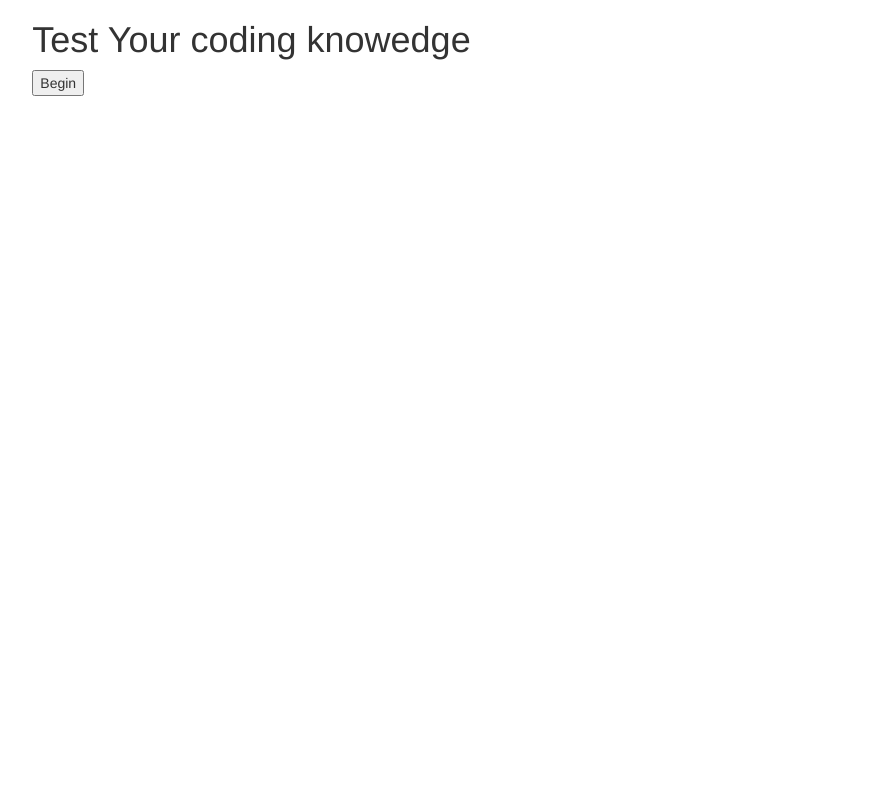
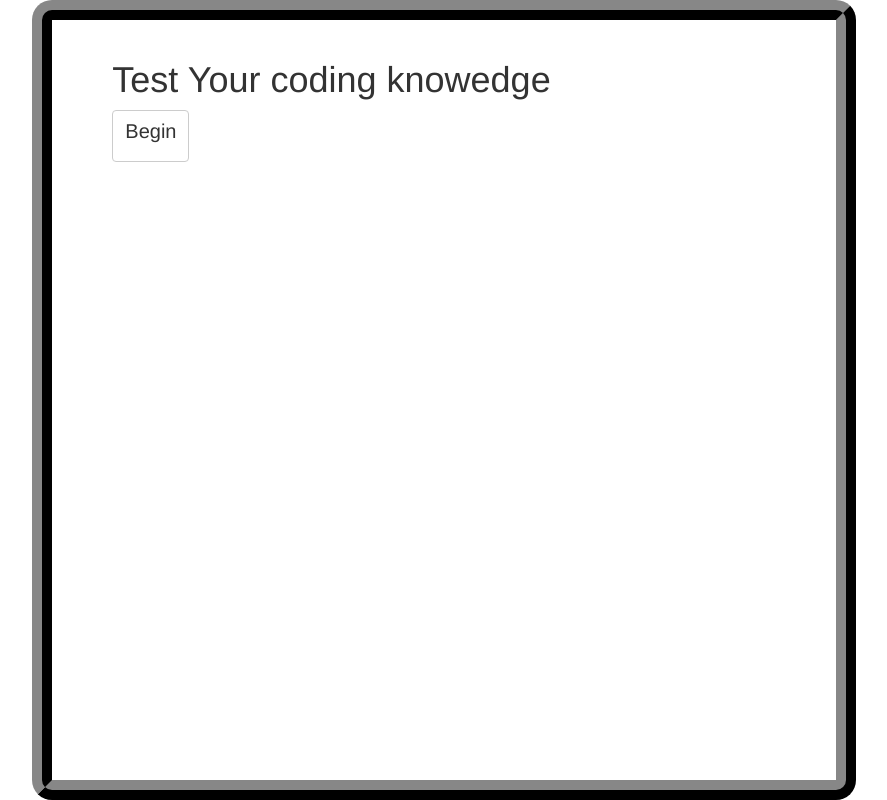
Before and after one commit to bspille/TriviaGame, a PHP site: page / in a window 1280 px wide. Shown: the whole page, without its empty margins (196-1083 px from the left). Run offline with PHP 8.4, Linux system fonts and the light colour scheme; some libraries are stand-ins or nearby versions.

Commit message:
Added style to the game

```diff
--- a/assets/css/style.css
+++ b/assets/css/style.css
@@ -1,4 +1,26 @@
+.btn {
+	/*allows the button text to wrap*/
+	white-space: normal;
+}
+p {
+	font-size: 20px;
+}
 li {
 	font-size: 20px;
 	line-height: 2;
 }
+#wrapper {
+	background-image: url("");
+}
+#game-zone {
+	border-radius: 20px;
+	border: 20px ridge #333;
+	height: 100%;
+	padding: 20px;
+}
+.rmText, .winner, .loser, .timesUp, .question-display, .correction, .stat, .report {
+	padding-left: 40px;
+}
+.start {
+	margin-left: 40px;
+}
--- a/assets/javascript/app.js
+++ b/assets/javascript/app.js
@@ -30,7 +30,7 @@ var trivia = {
 	initial: 		function() {
 						// displays initial text and start button
 						trivia.display.append("<h1 class='rmText'>Test Your coding knowedge</h1>");
-						trivia.display.append("<button class='start'>Begin</button>");
+						trivia.display.append("<button class='btn btn-default start'><p>Begin</p></button>");
 						trivia.start();
 					},
 
@@ -83,13 +83,13 @@ var trivia = {
 						trivia.roundTime = setTimeout(trivia.after, 15000);
 						trivia.randomI();
 						trivia.display.append('<h2 class="question-display">' + questions[trivia.question].question + '</h2>');
-						trivia.display.append('<ol class="answers"></ol>')
+						trivia.display.append('<ol class="answers" type="A"></ol>')
 						// loops through the answers array for the selected questions and writes them in a random order
 						for (var i = 0; i < questions[trivia.question].answers.length; i++) {
 							trivia.randomJ();
-							var newAnswer = $('<li class="answer">' +
+							var newAnswer = $('<li class="answer"><button class="btn btn-default"><p>' +
 											questions[trivia.question].answers[trivia.answer] +
-											'</li>');
+											'</p></button></li>');
 							// adds value to the correct answers
 							if (trivia.answer == 0) {
 								newAnswer.attr('correct', "true");
@@ -132,7 +132,7 @@ var trivia = {
 								trivia.correct++;
 							break;
 							case 'false':
-								trivia.display.append('<h1 class="looser">Wrong answer!</h1>');
+								trivia.display.append('<h1 class="loser">Wrong answer!</h1>');
 								trivia.display.append('<h2 class="correction">The correct answer was:')
 								trivia.display.append('<h2 class="correction">' + questions[trivia.question].answers[0] + '</h2>');
 								trivia.wrong++;
@@ -154,7 +154,7 @@ var trivia = {
 				trivia.display.append('<h1 class="report">Results</h1>');
 				trivia.display.append('<h2 class="stat">Correct answers: ' + trivia.correct + '</h2>');
 				trivia.display.append('<h2 class="stat">Wrong answers: ' + trivia.wrong + '</h2');
-				trivia.display.append('<button class="start">Restart</button>');
+				trivia.display.append('<button class="btn btn-default start"><p>Restart</p></button>');
 				trivia.start()
 				}
 
--- a/index.html
+++ b/index.html
@@ -5,6 +5,9 @@
 	<link rel="icon" type="images/x-ico" href="assets/images/favicon.ico"/>
 
 	<link href="https://maxcdn.bootstrapcdn.com/bootstrap/3.3.7/css/bootstrap.min.css" rel="stylesheet" integrity="sha384-BVYiiSIFeK1dGmJRAkycuHAHRg32OmUcww7on3RYdg4Va+PmSTsz/K68vbdEjh4u" crossorigin="anonymous"/>
+
+	<link href="https://maxcdn.bootstrapcdn.com/bootswatch/3.3.7/slate/bootstrap.min.css" rel="stylesheet" integrity="sha384-RpX8okQqCyUNG7PlOYNybyJXYTtGQH+7rIKiVvg1DLg6jahLEk47VvpUyS+E2/uJ" crossorigin="anonymous">
+
 	<link rel="stylesheet" type="text/css" href="assets/css/style.css"/>
 
 	<script
@@ -20,14 +23,14 @@
 	<!-- some elements here to form the basic structure and facilitate the game funcion-->
 	<div id="wrapper" class="container-fluid">
 		<div class="row">
-			<div class="col-lg-2"></div>
-			<div class="col-lg-8">
+			<div class="col-lg-2 col-md-2 col-sm-1"></div>
+			<div class="col-lg-8 col-md-8 col-sm-10">
 				<div id="game-zone">
 
 				</div>
 
 			</div>
-			<div class="col-lg-2"></div>
+			<div class="col-lg-2 col-md-2 col-sm-1"></div>
 		</div>
 	</div>
 
```
